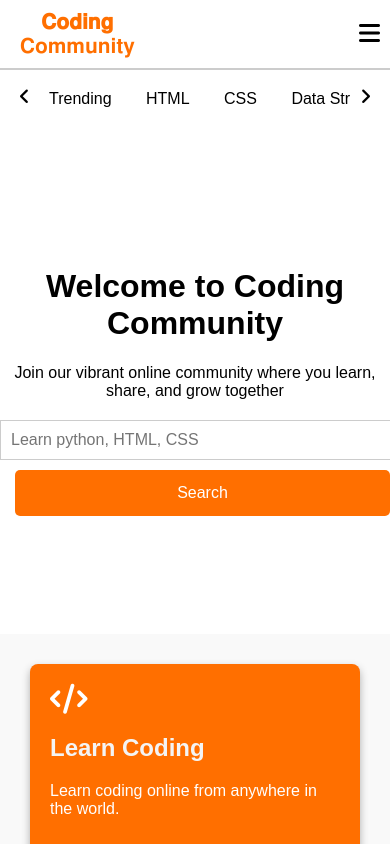
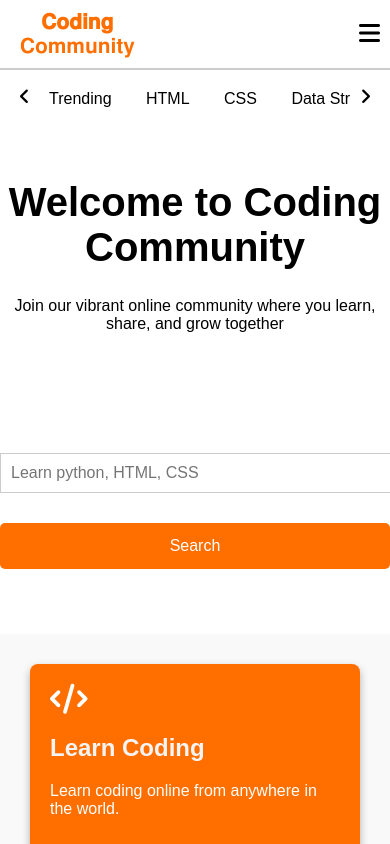
Before and after one commit to annoy004/coding-community-intern, a plain HTML site: page index.html in a window 390 px wide. Shown: the top 844 px of the page. Drawn offline with Linux system fonts and the light colour scheme.

Commit message:
made below navbar section

```diff
--- a/index.html
+++ b/index.html
@@ -125,8 +125,9 @@
 
     <div class="welcome-container">
         <div class="welcome-content">
+            <div class="upar">
             <h1 class="welcome-heading">Welcome to <span class="community-name">Coding Community</span></h1>
-            <p class="welcome-description">Join our vibrant online community where you learn, share, and grow together</p>
+            <p class="welcome-description">Join our vibrant online community where you learn, share, and grow together</p></div>
             <div class="custom-input-group">
                 <input type="text" class="custom-form-control" placeholder="Learn python, HTML, CSS">
                 <button class="custom-btn" type="button">Search</button>
--- a/style.css
+++ b/style.css
@@ -409,21 +409,7 @@ width: 20px;
     .navbar-left.active, .navbar-right.active {
         display: flex;
     }
-    .welcome-heading {
-        font-size: 2rem;
-    }
 
-    .welcome-description {
-        font-size: 1rem;
-    }
-
-    .custom-input-group {
-        flex-direction: column;
-    }
-
-    .custom-form-control {
-        margin-bottom: 10px;
-    }
 
     .info-box {
         flex: 1 1 calc(50% - 40px);
@@ -437,6 +423,48 @@ width: 20px;
 
     .navbar-left, .navbar-right, .navbar-center {
         align-items: center;
+    }
+    .upar {
+        font-size: 2rem;
+        margin-bottom: 80px;
+    }
+
+    .welcome-description {
+        font-size: 1rem;
+    }
+
+    .welcome-content {
+        display: flex;
+        flex-direction: column;
+        align-items: center;
+    }
+
+    .custom-input-group {
+        flex-direction: column;
+        width: 100%;
+        margin-top: 20px;
+    }
+
+    .custom-form-control,
+    .custom-btn {
+        width: 100%;
+        margin-left: 0;
+        margin-bottom: 20px;
+    }
+
+    .custom-btn {
+        margin-bottom: 20px;
+    }
+
+
+    .custom-input-group {
+        flex-direction: column;
+        margin-bottom: 20px;
+
+    }
+
+    .custom-form-control {
+        margin-bottom: 30px;
     }
     .custom-input-group {
         width: 100%;
```
